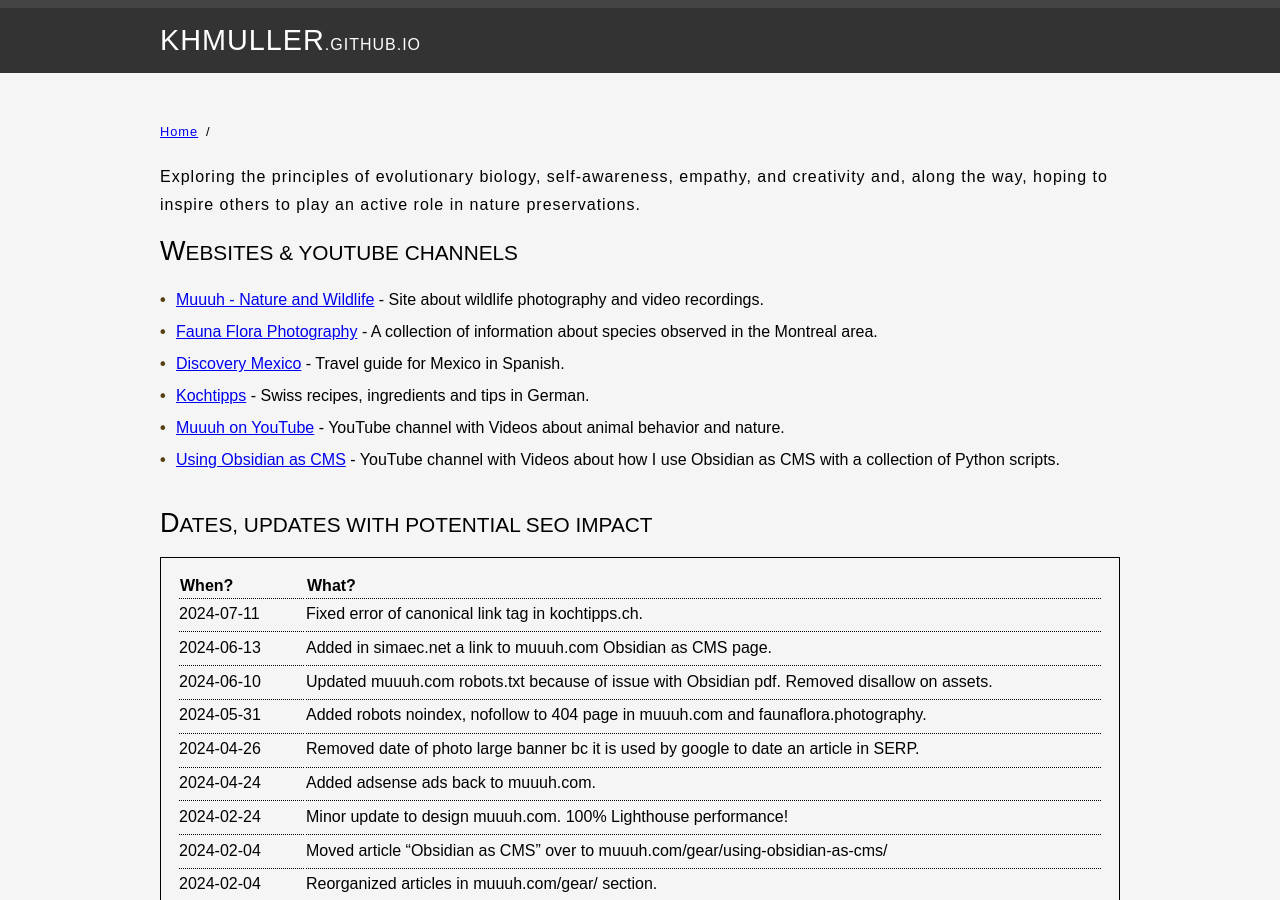
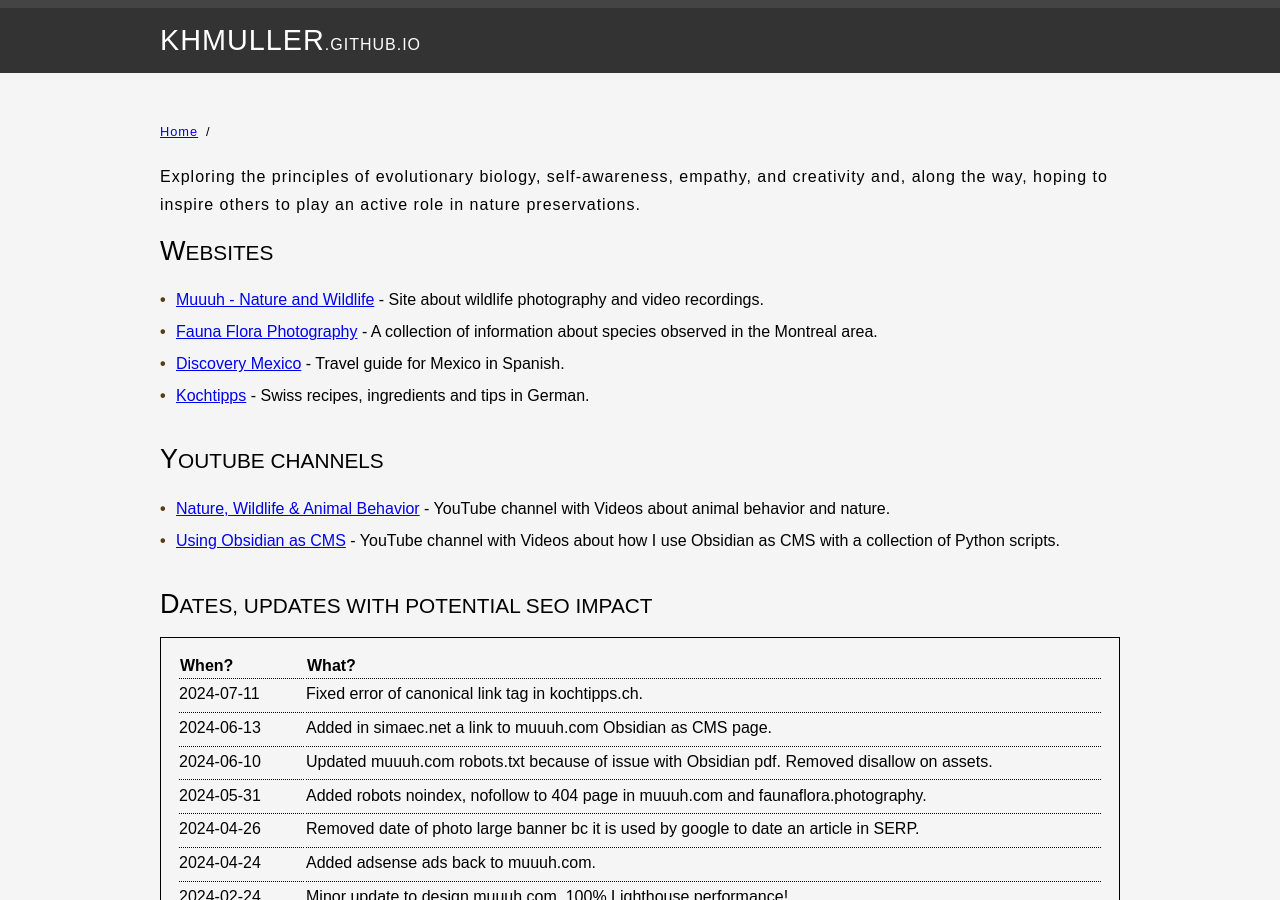
Before and after one commit to KHMuller/khmuller.github.io, a Jekyll site: the page built from index.md, in a window 1280 px wide and 900 px high. Built offline with Jekyll 4.4.1, drawn with Linux system fonts in a browser that asks for light colours.

Commit message:
Mini update homepage

```diff
--- a/index.md
+++ b/index.md
@@ -7,13 +7,16 @@ canonical: https://khmuller.github.io
 
 Exploring the principles of evolutionary biology, self-awareness, empathy, and creativity and, along the way, hoping to inspire others to play an active role in nature preservations.
 
-## Websites &amp; YouTube Channels
+## Websites
 
 - [Muuuh - Nature and Wildlife](https://muuuh.com "Muuuh - Nature and Wildlife") - Site about wildlife photography and video recordings.
 - [Fauna Flora Photography](https://faunaflora.photography "Fauna Flora Photography") - A collection of information about species observed in the Montreal area.
 - [Discovery Mexico](https://www.discoverymexico.com.mx "Discovery Mexico") - Travel guide for Mexico in Spanish.
 - [Kochtipps](https://www.kochtipps.ch "Kochtipps") - Swiss recipes, ingredients and tips in German.
-- [Muuuh on YouTube](https://youtube.com/@Muuuh "Muuuh on YouTube") - YouTube channel with Videos about animal behavior and nature.
+
+## YouTube Channels
+
+- [Nature, Wildlife & Animal Behavior](https://youtube.com/@Muuuh "Muuuh on YouTube") - YouTube channel with Videos about animal behavior and nature.
 - [Using Obsidian as CMS](https://youtube.com/@UsingObsidianAsCMS "Using Obsidian as CMS on YouTube") - YouTube channel with Videos about how I use Obsidian as CMS with a collection of Python scripts.
 
 ## Dates, Updates with Potential SEO Impact
```
